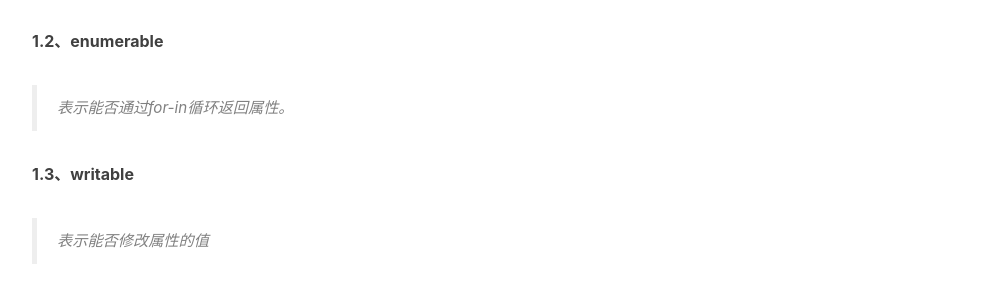
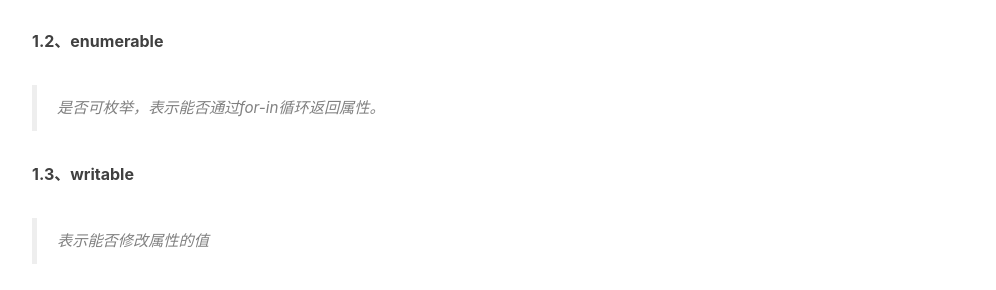
Before and after one commit to 8416385/8416385.github.io, a Jekyll site: the page built from _posts/2019-08-25-JS-JavaScript数据属性和访问器属性.md, in a window 1280 px wide and 900 px high, scrolled down 867 px. Shown: the part 162-452 px from the top of the window, without its empty margins (233-1229 px from the left). Built offline with Jekyll 4.4.1, drawn with Linux system fonts in a browser that asks for light colours; nearby versions of some CDN libraries; comment, search, counter and statistics services are not loaded.

Commit message:
更新文字

```diff
--- a/_posts/2019-08-25-JS-JavaScript数据属性和访问器属性.md
+++ b/_posts/2019-08-25-JS-JavaScript数据属性和访问器属性.md
@@ -23,7 +23,7 @@ ECMAScript中有两种属性：**数据属性**和**访问器属性**
 
 **1.2、enumerable**
 
->    表示能否通过for-in循环返回属性。
+>    是否可枚举，表示能否通过for-in循环返回属性。
 
 **1.3、writable**
 
```
